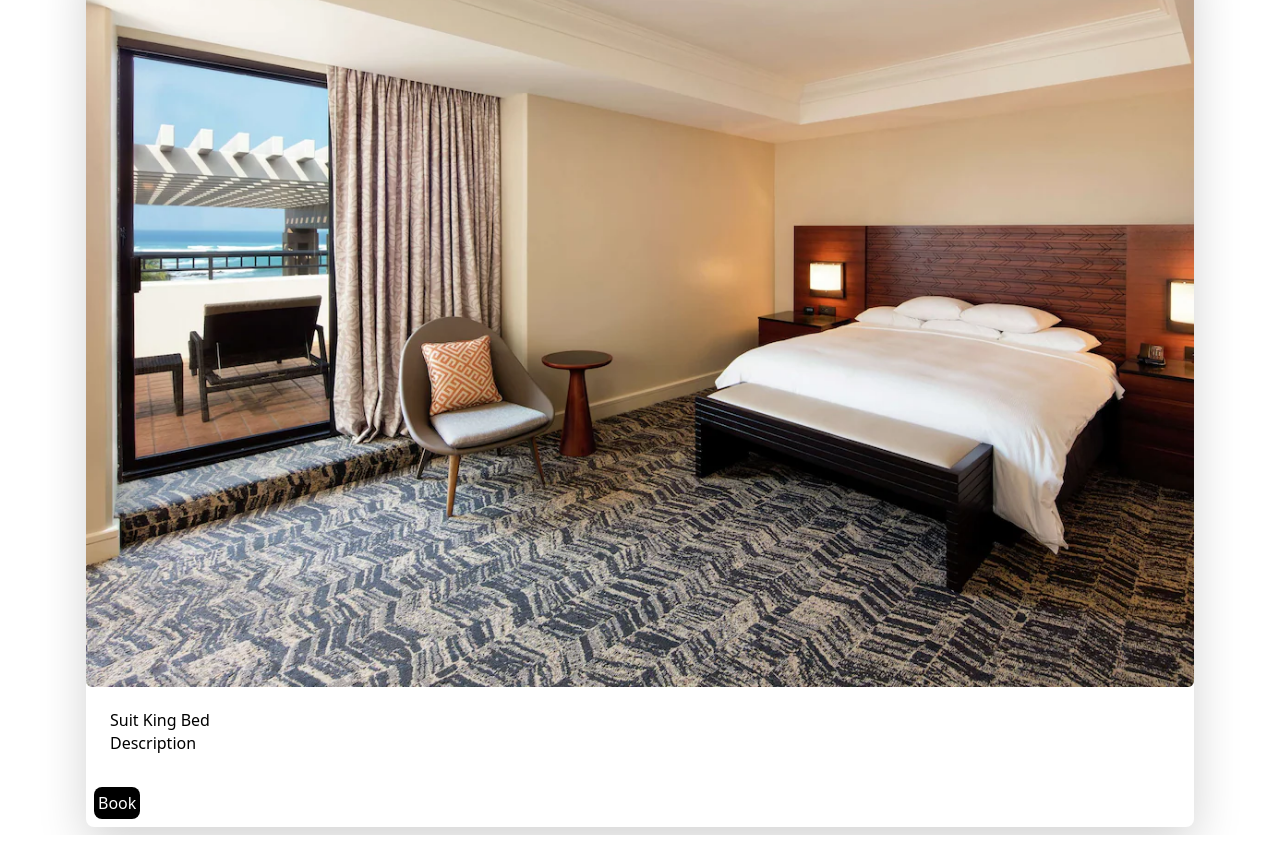
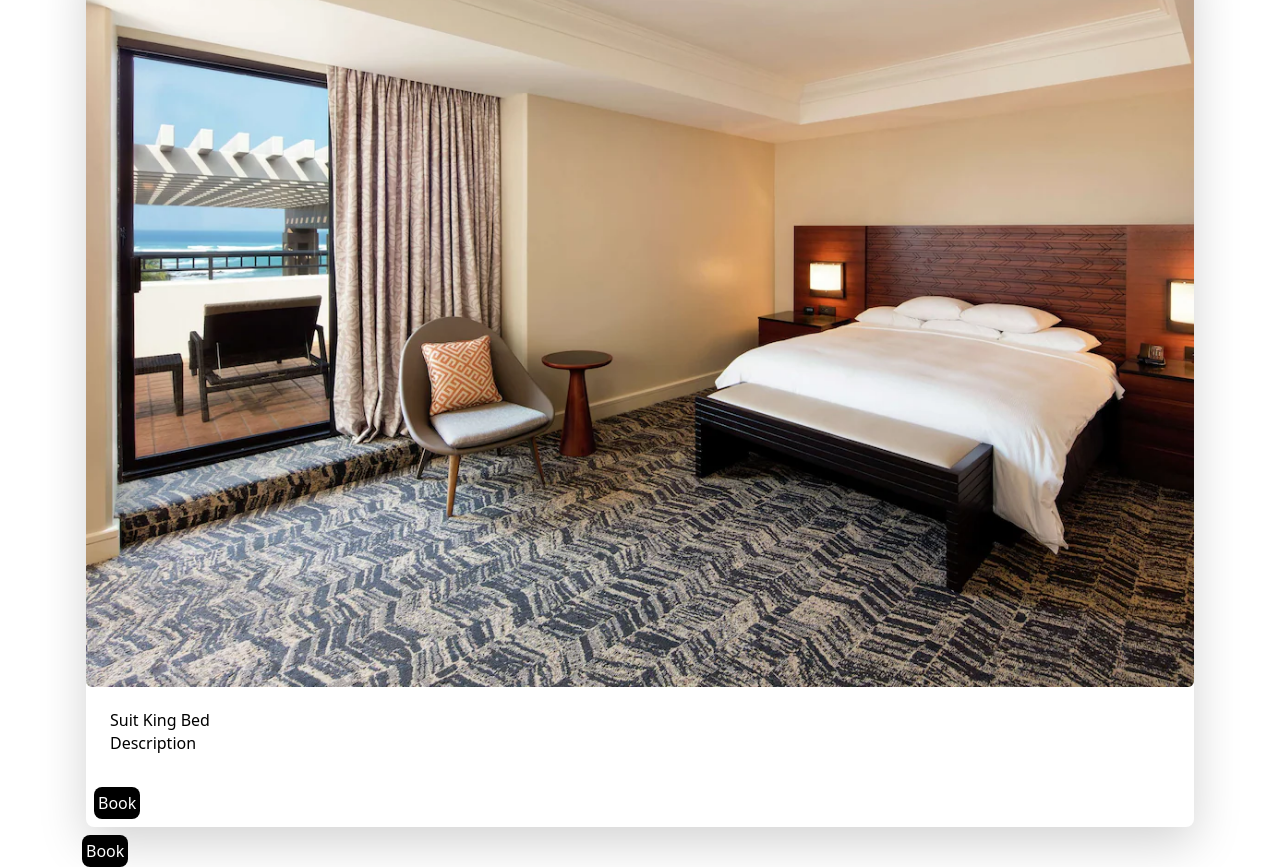
Before and after one commit to jorgeperezguatemala/Booking-App, a React (Vite) app in the folder booking-frontend/: page /booknow in a window 1280 px wide. Shown: the part 907-1774 px from the top of the page. Before the commit the page ends 1742 px from the top, so only its background shows below. Built offline with nearby package versions, Linux system fonts and the light colour scheme.

Commit message:
:construction: feat (install): install react-hook-form

```diff
--- a/booking-frontend/src/Components/BookingForm.jsx
+++ b/booking-frontend/src/Components/BookingForm.jsx
@@ -2,18 +2,28 @@ import React from 'react'
 import Amenities from './Amenities'
 
 const BookingForm = () => {
+
+const handleSubmit = (event) =>{
+    event.preventDefault()
+
+const formData = new FormData(event.target)
+const name = FormData.get('Check_in')
+console.log(name);
+
+}
+
   return (
     <>
       <div className='container bg-gray-200 rounded-xl'>
 
         <div className='flex'><Amenities /></div>
 
-        <form action="/booknowconfirm" className='pt-5'>
+        <form onSubmit={handleSubmit} className='pt-5'>
           <div className='flex justify-center items-center bg-black rounded-2 text-white'>
             <label htmlFor="">Check in</label>
-            <input placeholder='Check in' type="date" name="Check in" id="" className='shadow appearance-none border rounded m-3 py-2 px-3 text-gray-700 leading-tight focus:outline-none focus:shadow-outline'/>
+            <input placeholder='Check in' type="date" name="Check_in" id="" className='shadow appearance-none border rounded m-3 py-2 px-3 text-gray-700 leading-tight focus:outline-none focus:shadow-outline'/>
             <label htmlFor="">Check out</label>
-            <input placeholder='' type="date" name="" id="" className='shadow appearance-none border rounded m-3 py-2 px-3 text-gray-700 leading-tight focus:outline-none focus:shadow-outline'/>
+            <input placeholder='' type="date" name="Check_out" id="" className='shadow appearance-none border rounded m-3 py-2 px-3 text-gray-700 leading-tight focus:outline-none focus:shadow-outline'/>
           </div>
 
         <div name='Cards' className='flex justify-center items-center rounded-2 text-black pt-2 pb-2 justify-content-between px-1'>
@@ -25,14 +35,14 @@ const BookingForm = () => {
 		        <p className="text-gray-500">Description</p>
 	          </div>
 	          <div className="p-2 flex justify-content-between">
-		        <button type="submit" className="bg-black w-full text-white item-aling-center rounded-3 p-1">Book</button>
+		        <button type="submit"  name='Type_of_room'className="bg-black w-full text-white item-aling-center rounded-3 p-1">Book</button>
 	          </div>
           </div>
 
         </div>
 
 
-
+        <button type="submit"  name='Type_of_room'className="bg-black w-full text-white item-aling-center rounded-3 p-1">Book</button>
 
       </form>
 
--- a/package.json
+++ b/package.json
@@ -1,5 +1,6 @@
 {
   "dependencies": {
-    "react-datepicker": "^4.16.0"
+    "react-datepicker": "^4.16.0",
+    "react-hook-form": "^7.46.1"
   }
 }
```
Also changed, not shown: 1 other file (tests, documents, lock files or other folders).
